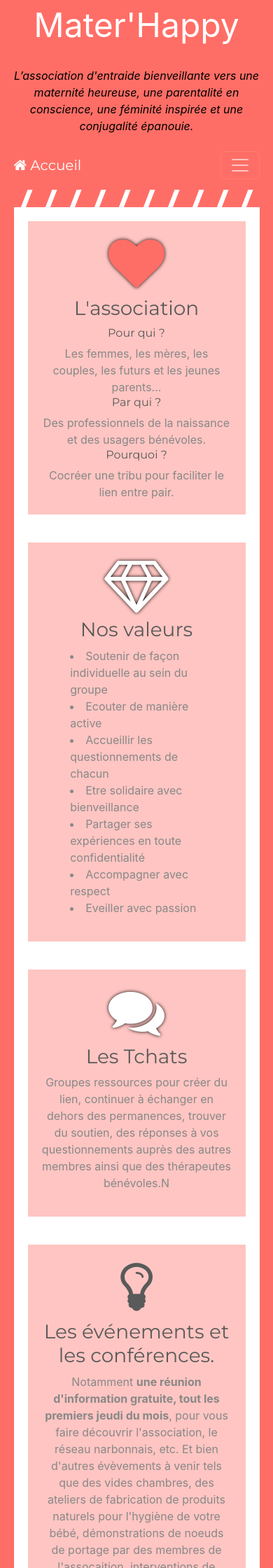
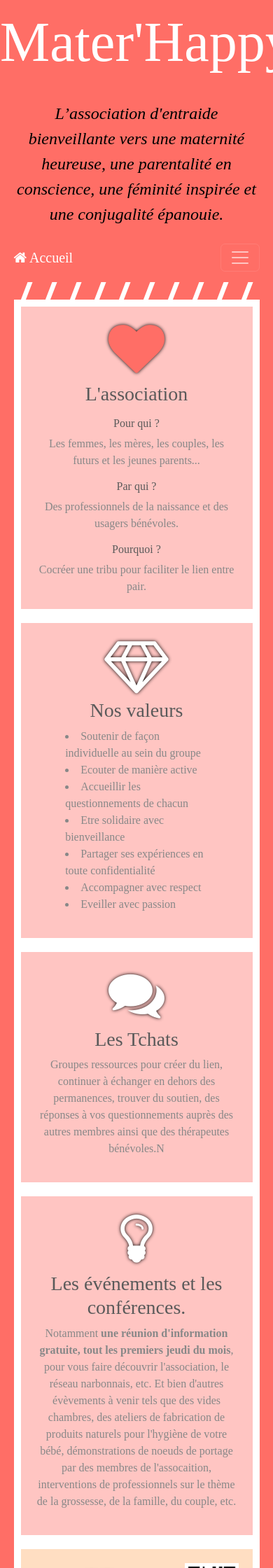
Before and after one commit to julien66/Mater-Happy, a Jekyll site: the page built from index.md, in a window 390 px wide. Shown: the top 2240 px of the page at 70% size. Built offline with Jekyll 4.4.1, drawn with Linux system fonts in a browser that asks for light colours; some web fonts are replaced.

Commit message:
Font. Design et Adhésion.

```diff
--- a/_config.yml
+++ b/_config.yml
@@ -30,6 +30,7 @@
 
 # A list of the pages to display in the navigation bar
 header_pages:
+  - adhesion.md
 
 # Exclude from processing.
 # The following items will not be processed, by default. Create a custom list
--- a/_includes/head.html
+++ b/_includes/head.html
@@ -9,4 +9,8 @@
   <script src="{{ "/assets/javascript/bootstrap/jquery.min.js" | relative_url }}"></script>
   <script src="{{ "/assets/javascript/bootstrap/bootstrap.bundle.min.js" | relative_url }}"></script>
   <link href="//maxcdn.bootstrapcdn.com/font-awesome/4.7.0/css/font-awesome.min.css" rel="stylesheet">
+  <link rel="preconnect" href="https://fonts.gstatic.com">
+  <link href="https://fonts.googleapis.com/css2?family=Alice&display=swap" rel="stylesheet">
+  <link href="https://fonts.googleapis.com/css2?family=Alice&family=Pompiere&display=swap" rel="stylesheet">
+
 </head>
--- a/_includes/header.html
+++ b/_includes/header.html
@@ -13,12 +13,16 @@
         <span class="navbar-toggler-icon"></span>
       </button>
       <div class="collapse navbar-collapse" id="navbarSupportedContent">
-        <ul class="navbar-nav ml-auto">
+        <ul class="navbar-nav">
           {%- for path in page_paths -%}
             {%- assign my_page = site.pages | where: "path", path | first -%}
             {%- if my_page.title -%}
             <li class="nav-item">
-              <a id="mainTitle" class="nav-link" href="{{ my_page.url | relative_url }}">{{ my_page.title | escape }}</a>
+              <a class="nav-link {% if my_page.url == page.url %}  active {% endif %}" href="{{ my_page.url | relative_url }}">
+                {%- if my_page.icon -%}
+                  <i class="fa fa-{{ my_page.icon | escape }}"></i>
+                {%- endif -%}
+                &nbsp; {{ my_page.title | escape }}</a>
             </li>
             {%- endif -%}
           {% endfor -%}
--- a/_layouts/homepage.html
+++ b/_layouts/homepage.html
@@ -3,7 +3,7 @@
 ---
 <div class="row">
     <div class="box bg-box col-sm-6">
-        <div class="content">
+        <div id="asso" class="content">
             <h1><i class="fa fa-2x fa-heart text-corail text-shadow"></i></h1>
             <h3>L'association</h3>
             <h6>Pour qui ?</h6>
@@ -44,7 +44,7 @@
     </div>
     <div class="box bg-box col-sm-6">
         <div class="content">
-            <h1><i class="fa fa-2x fa-lightbulb-o"></i></h1>
+            <h1><i class="fa fa-2x fa-lightbulb-o text-white text-shadow"></i></h1>
             <h3>Les événements et les conférences.</h3>
             <p>
                 Notamment <b>une réunion d'information gratuite, tout les premiers jeudi du mois</b>, pour vous faire découvrir
--- a/assets/main.scss
+++ b/assets/main.scss
@@ -9,14 +9,15 @@
 @import "bootstrap_customization";
 
 #title {
-  font-size: 3em;
+  font-size: 5em;
   color : white;
 }
 
 #description {
+  font-size: 1.5em;
   color : black;
   font-style: italic;
-
+  font-family: 'Pompiere', serif !important;
 }
 
 .bg-corail {
@@ -59,11 +60,15 @@
 }
 
 .box {
-  padding : 20px;
+  padding : 10px;
 }
 
 body {
   background-color: #ff6e66;
+}
+
+html *:not(i) {
+  font-family: 'Alice', serif !important;
 }
 
 #subContainer {
@@ -98,3 +103,7 @@
 #footer {
   padding-bottom: 30px;
 }
+
+#asso h6 {
+  margin-top : 15px;
+}
```
Also changed, not shown: adhesion.md (added, +26 -0 lines).
